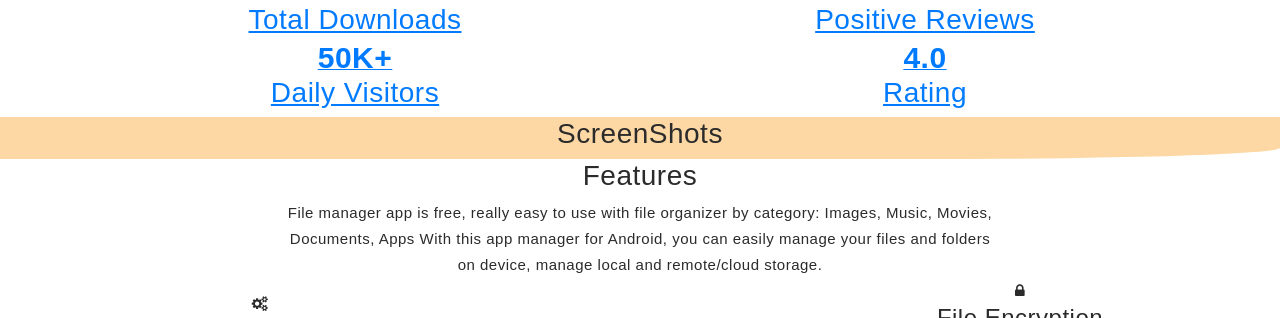
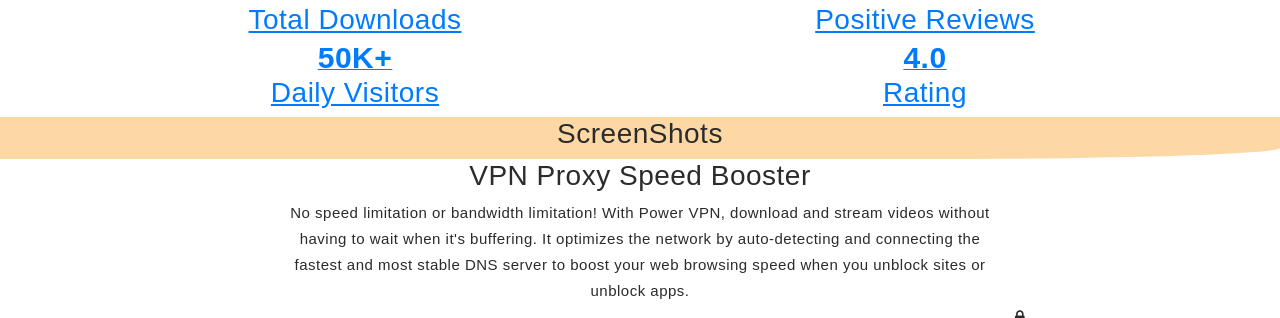
Before and after one commit to parthpansuriya/vpnmaster, a PHP site: page / in a window 1280 px wide. Shown: the part 906-1224 px from the top of the page. Run offline with PHP 8.4, Linux system fonts and the light colour scheme; some libraries are stand-ins or nearby versions; some web fonts are replaced.

Commit message:
Update index.php

```diff
--- a/index.php
+++ b/index.php
@@ -212,8 +212,8 @@
             <div class="row">
                 <div class="col-md-12 text-center wow fadeIn app-details">
                     <div class="col-12 col-md-10 col-lg-8 offset-md-1 offset-lg-2" >
-                        <h3 class="heading text-center">Features</h3>
-                        <p class="detail-text text-center">File manager app is free, really easy to use with file organizer by category: Images, Music, Movies, Documents, Apps With this app manager for Android, you can easily manage your files and folders on device, manage local and remote/cloud storage.</p>
+                        <h3 class="heading text-center">VPN Proxy Speed Booster</h3>
+                        <p class="detail-text text-center">No speed limitation or bandwidth limitation! With Power VPN, download and stream videos without having to wait when it's buffering. It optimizes the network by auto-detecting and connecting the fastest and most stable DNS server to boost your web browsing speed when you unblock sites or unblock apps.</p>
                     </div>
                 </div>
             </div>
@@ -290,7 +290,7 @@
                 <div class="col-12 col-md-10 col-lg-8 offset-md-1 offset-lg-2 get-app-details text-center" >
                     <!-- <p class="sub-heading text-center">- Most flexible one page -</p> -->
                     <h3 class="heading text-center">Get Mobile App</h3>
-                    <p class="detail-text text-center">File manager is the best file explorer, file tool for android device manager with powerful features: Copy, cut, paste, rename, compress, transfer, download … </p>
+                    <p class="detail-text text-center">Now You Can Access Blocked Internet Content easily with just a click using Power VPN's Secure & Fast VPN Tunnels.</p>
                     <a href="https://play.google.com/store/apps/details?id=com.File.manager&hl=en_IN" target="_blank" class="get-app-btn"><i class="fa fa-android"></i>Google Play</a>
                 </div>
             </div>
@@ -304,7 +304,7 @@
             <div class="row">
                 <div class="col-12 d-flex justify-content-center">
                     <div class="footer-icons d-flex">
-                        <a target="_blank" href="https://play.google.com/store/apps/developer?id=FILE+MANAGER&hl=en_IN" class="wow fadeInUp"><i class="fa fa-copyright"></i> All Rights is reserved by <b style="margin-left: 5px;margin-top: 0px;"> FILE MANAGER</b></a>
+                        <a target="_blank" href="https://play.google.com/store/apps/developer?id=FILE+MANAGER&hl=en_IN" class="wow fadeInUp"><i class="fa fa-copyright"></i> All Rights is reserved by <b style="margin-left: 5px;margin-top: 0px;"> VPN Master</b></a>
                     </div>
                 </div>
             </div>
```
